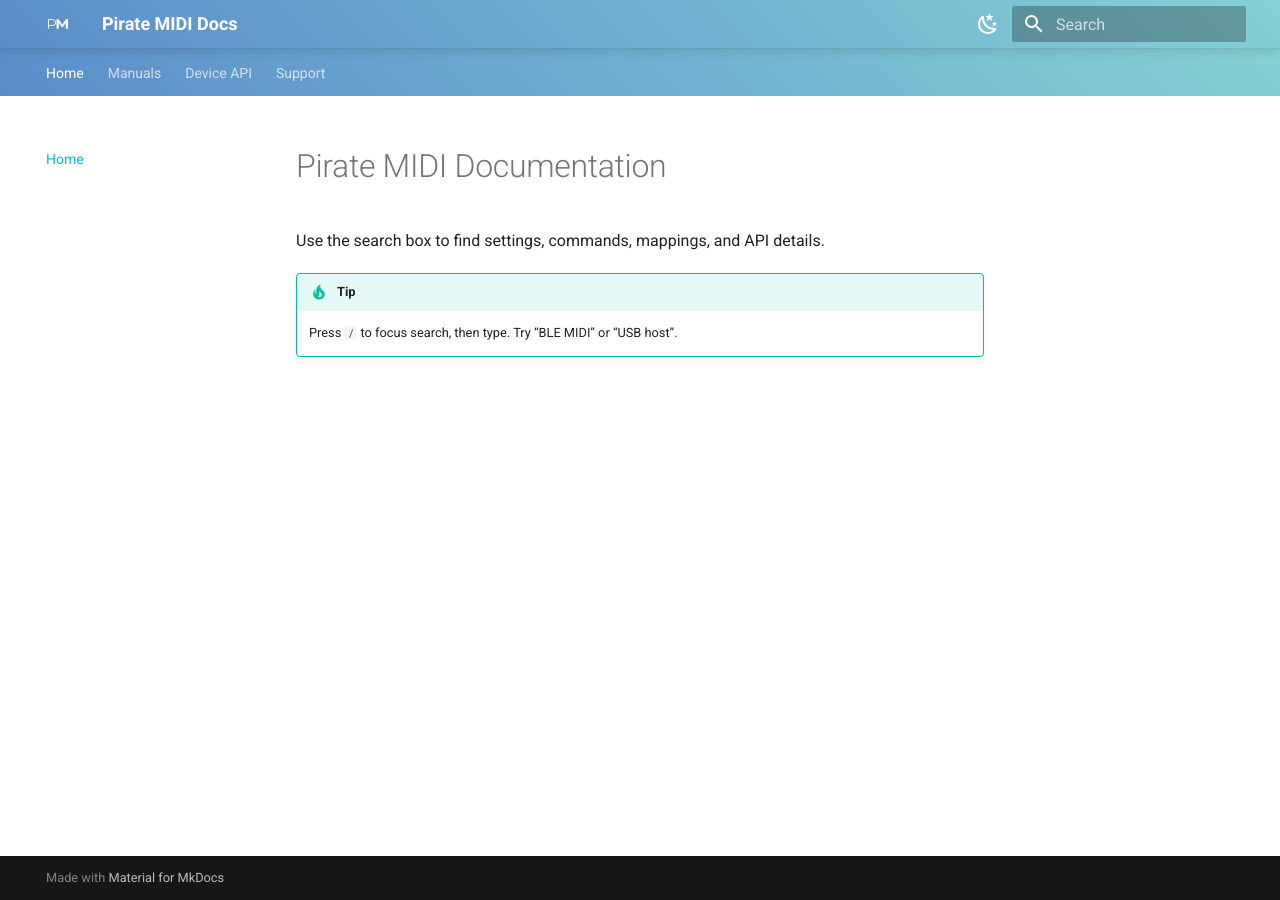
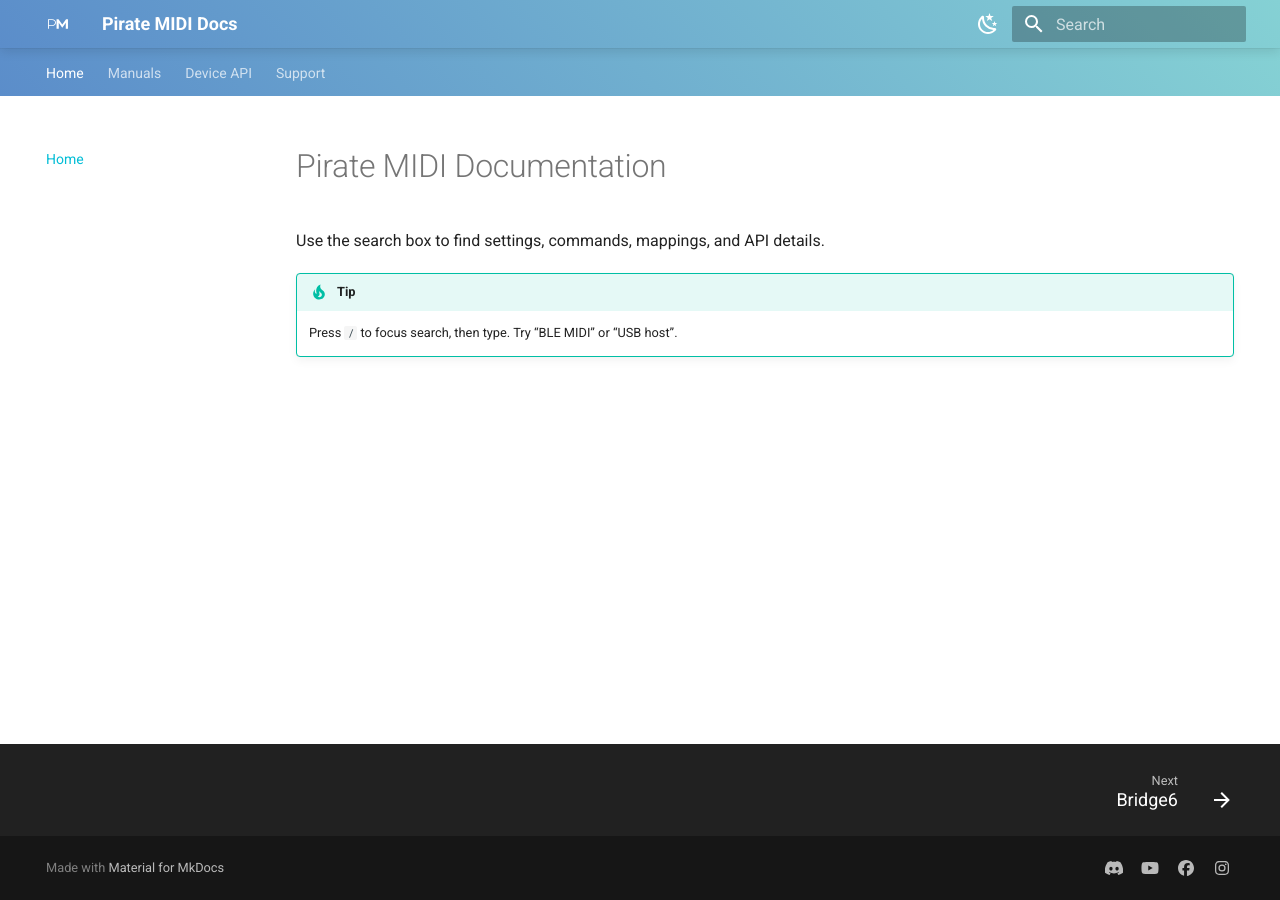
Before and after one commit to Pirate-MIDI/pirate-midi-docs, an MkDocs documentation site: the page built from docs/index.md, in a window 1280 px wide. Built offline with MkDocs 1.6.1 and Material for MkDocs 9.7.7, drawn with Linux system fonts in a browser that asks for light colours.

Commit message:
further refining theming
adding theme settings, and adding material plugins

```diff
--- a/mkdocs.yml
+++ b/mkdocs.yml
@@ -3,15 +3,23 @@
 site_url: https://docs.piratemidi.com
 
 theme:
+  language: en
   favicon: assets/favicon.png
   logo: assets/logo-white.svg
   name: material
   features:
+    - header.autohide
     - navigation.tabs
-    - navigation.sections
+    - navigation.instant
+    - navigation.instant.progress
+    - navigation.tracking
+    - navigation.path
+    - navigation.footer
+    - toc.integrate
     - content.code.copy
     - search.suggest
     - search.highlight
+    - search.share
   palette:
     - media: "(prefers-color-scheme: light)"
       scheme: default
@@ -30,6 +38,13 @@
 
 plugins:
   - search
+  - social:
+      cards_color: "#5B8DCA"  # background color for social preview cards
+      cards_font: Montserrat
+  - git-revision-date-localized:
+      enable_creation_date: true
+      type: timeago
+      enable_creation_date: true
 
 markdown_extensions:
   - admonition
@@ -57,5 +72,13 @@
 extra_css:
   - assets/branding.css
 
-extra_javascript:
-  - assets/logo-switch.js
+extra:
+  social:
+    - icon: fontawesome/brands/discord
+      link: https://discord.gg/x722K7ksA6
+    - icon: fontawesome/brands/youtube
+      link: https://youtube.com/c/piratemidi
+    - icon: fontawesome/brands/facebook
+      link: https://facebook.com/groups/pirate.midi.users
+    - icon: fontawesome/brands/instagram
+      link: https://instagram.com/piratemidi
```
Also changed, not shown: 1 other file.
